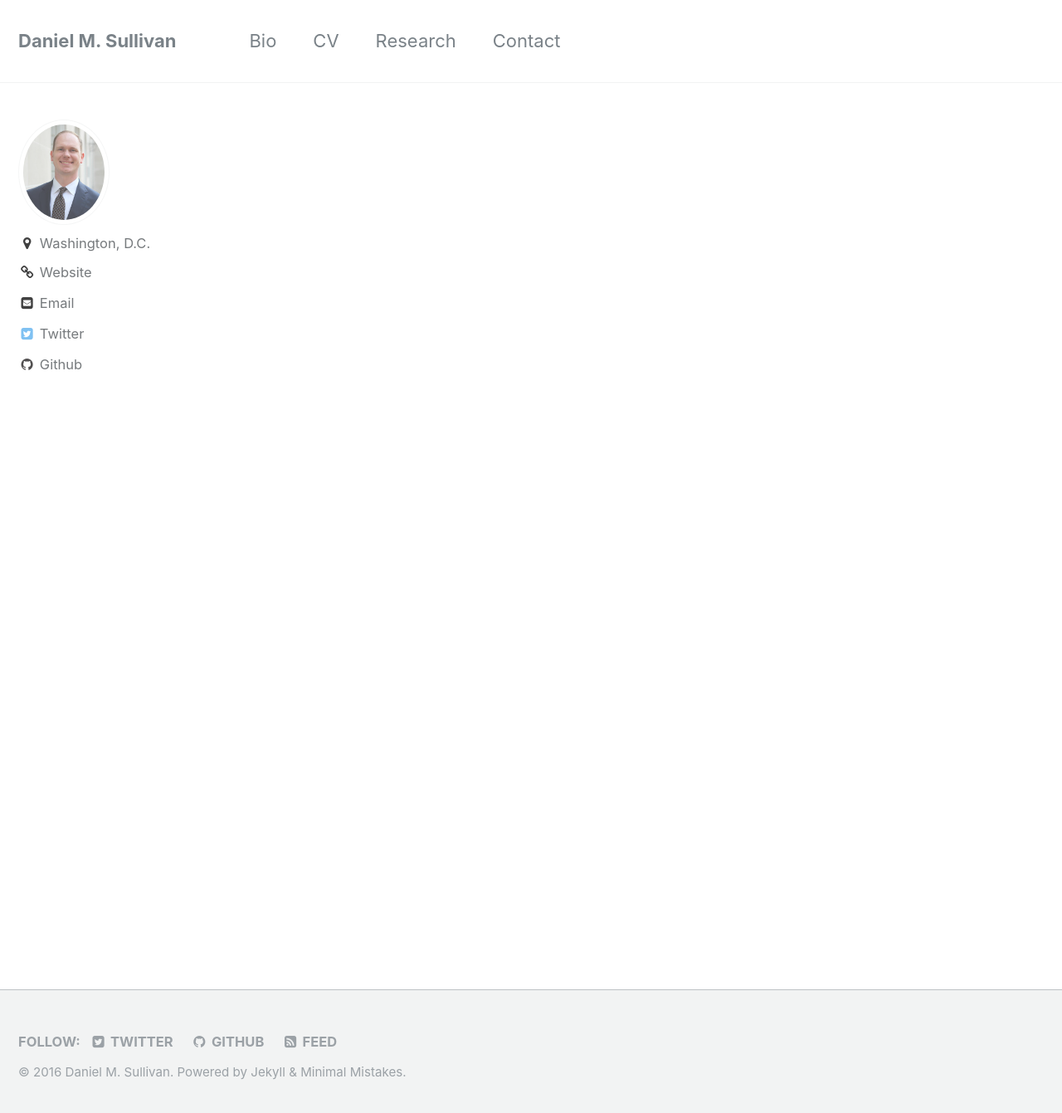
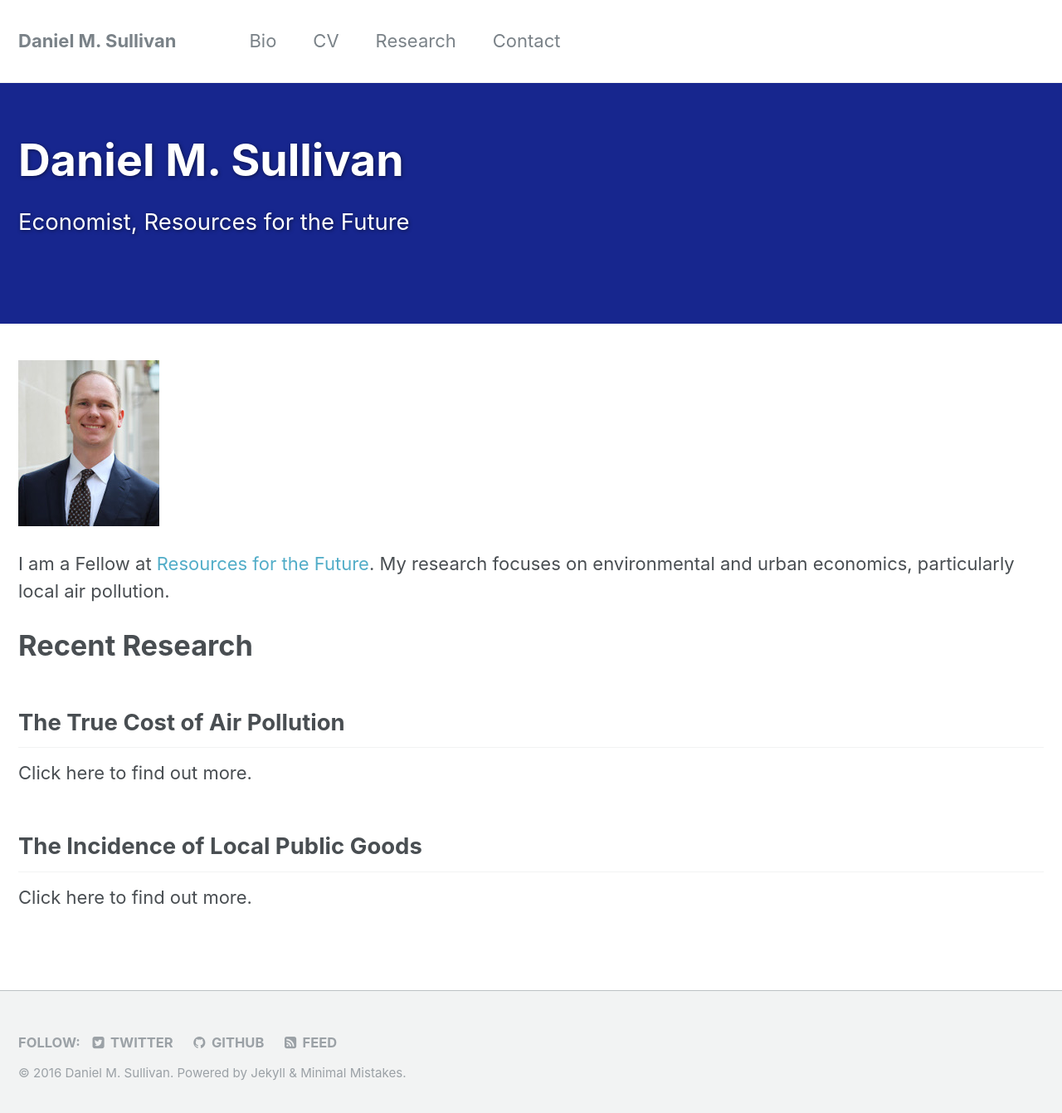
Before and after one commit to dmsul/dmsul.github.io, a Jekyll site: the page built from index.md, in a window 1280 px wide and 1348 px high. Shown: the top 1341 px of the window at 83% size. Built offline with Jekyll 4.4.1, drawn with Linux system fonts in a browser that asks for light colours.

Commit message:
Look at banner, Michael!

```diff
--- a/_data/navigation.yml
+++ b/_data/navigation.yml
@@ -7,7 +7,7 @@ main:
     url: /assets/cv.pdf
 
   - title: "Research"
-    url: /
+    url: /research
 
   - title: "Contact"
     url: /contact/
--- a/index.md
+++ b/index.md
@@ -1,4 +1,26 @@
 ---
+title: "Daniel M. Sullivan"
+layout: splash
 permalink: /
 share: false
+header:
+  overlay_color: "#17268E"
+  overlay_filter: "0.2"
+excerpt: "Economist, Resources for the Future"
 ---
+
+![](images/dms_small.jpg)
+
+I am a Fellow at [Resources for the Future](http://www.rff.org).
+My research focuses on environmental and urban economics, particularly local
+  air pollution.
+
+# Recent Research
+
+## The True Cost of Air Pollution
+
+Click here to find out more.
+
+## The Incidence of Local Public Goods
+
+Click here to find out more.
```
Also changed, not shown: _pages/research.md (added, +4 -0 lines).
